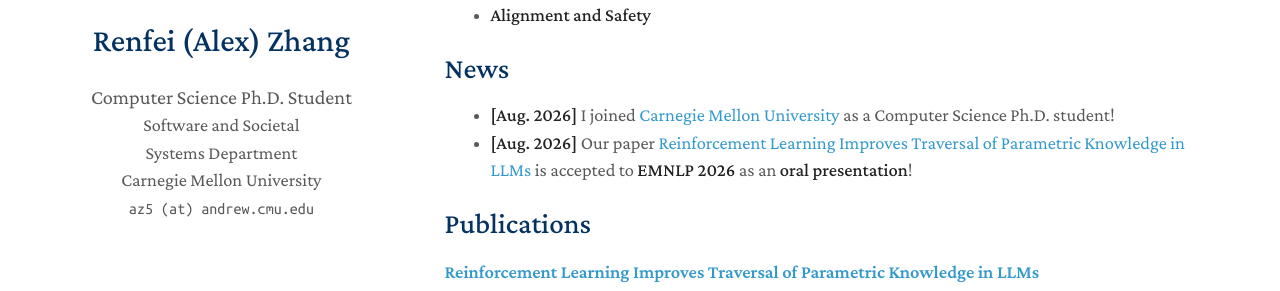
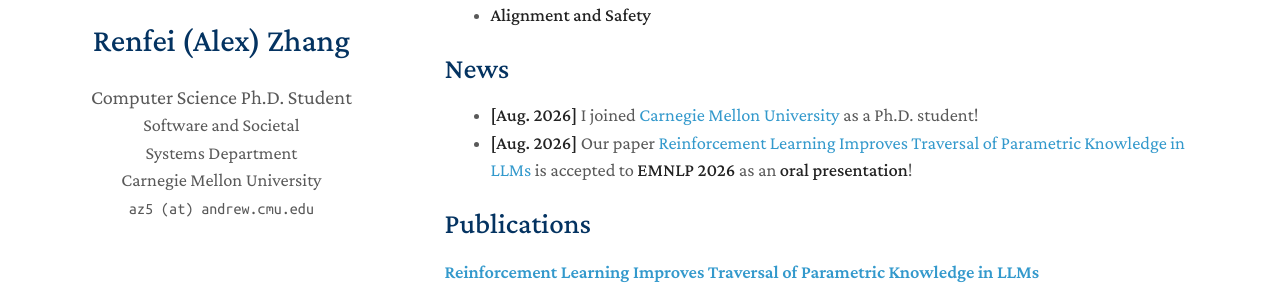
Before and after one commit to Alexxx0323/Alexxx0323.github.io, a Jekyll site: the page built from index.md, in a window 1280 px wide and 1224 px high. Shown: the part 305-596 px from the top of the window. Built offline with Jekyll 4.4.1, drawn with Linux system fonts in a browser that asks for light colours; a style sheet for code colours, icons or effects is not loaded; our own code applies the rules of GitHub Pages for plain Markdown files.

Commit message:
News: drop 'Computer Science' from the CMU item
Co-Authored-By: Claude Fable 5.2 <noreply@anthropic.com>
Claude-Session: https://claude.ai/code/session_016rMYqqzVF8Pd7zq4E7GbqC

```diff
--- a/index.md
+++ b/index.md
@@ -13,7 +13,7 @@ I am a first-year Computer Science Ph.D. student in the [Software and Societal S
 
 ## News
 
-- **[Aug. 2026]** I joined [Carnegie Mellon University](https://www.cmu.edu/) as a Computer Science Ph.D. student!
+- **[Aug. 2026]** I joined [Carnegie Mellon University](https://www.cmu.edu/) as a Ph.D. student!
 - **[Aug. 2026]** Our paper [Reinforcement Learning Improves Traversal of Parametric Knowledge in LLMs](https://arxiv.org/abs/2511.05933) is accepted to **EMNLP 2026** as an **oral presentation**!
 
 {% include_relative _includes/publications.md %}
```
